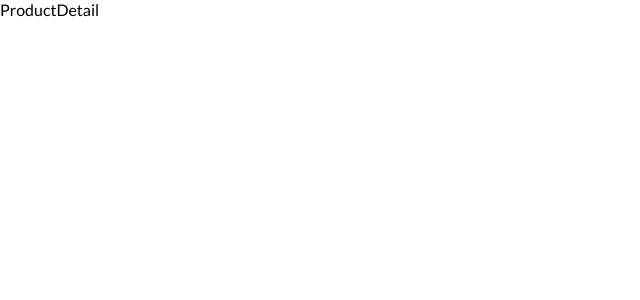
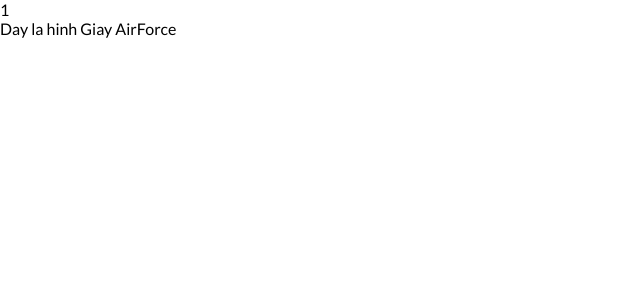
Before and after one commit to TrieuLee/tmdt-app, a React (Create React App) app in the folder ui-reactjs-user/: page /1/1 in a window 1280 px wide. Shown: the top 300 px of the page, without its empty margins (0-640 px from the left). Built offline with nearby package versions, Linux system fonts and the light colour scheme.

Commit message:
Router id

```diff
--- a/ui-reactjs-user/src/components/navbar/Navbar.jsx
+++ b/ui-reactjs-user/src/components/navbar/Navbar.jsx
@@ -1,9 +1,16 @@
 import React from "react";
 import { Link } from "react-router-dom";
 import "./navbar.scss";
+import { useParams } from "react-router-dom";
+import Records from "../../server.json";
 
 export default function Navbar() {
   const PF = process.env.REACT_APP_PUBLIC_FOLDER;
+  const { id } = useParams();
+  console.log(id);
+  if (id) {
+    Records.find((item) => item.category.name === id);
+  }
   return (
     <>
       <nav className="nav">
@@ -32,14 +39,22 @@
           </div>
         </div>
         <div className="navBottom">
-          <Link to="/airforce" className="menuItem">AIR FORCE</Link>
-          <Link to="/jordan" className="menuItem">JORDAN</Link>
-          <Link to="/blazer" className="menuItem">BLAZER</Link>
-          <Link to="/hippie" className="menuItem">HIPPIE</Link>
-          <Link to="/crater" className="menuItem">CRATER</Link>
-
+          <Link to="/airforce" className="menuItem">
+            AIR FORCE
+          </Link>
+          <Link to="/jordan" className="menuItem">
+            JORDAN
+          </Link>
+          <Link to="/blazer" className="menuItem">
+            BLAZER
+          </Link>
+          <Link to="/hippie" className="menuItem">
+            HIPPIE
+          </Link>
+          <Link to="/crater" className="menuItem">
+            CRATER
+          </Link>
         </div>
-
       </nav>
     </>
   );
--- a/ui-reactjs-user/src/components/productDetail/ProductDetail.js
+++ b/ui-reactjs-user/src/components/productDetail/ProductDetail.js
@@ -1,13 +1,23 @@
 import React from "react";
 import { useParams } from "react-router-dom";
 import Records from "../../server.json";
-import NotFound from "../notFound/NotFound";
 
 export default function ProductDetail() {
   const { id, itemID } = useParams();
-  const thisProduct = itemID
-    ? Records.find((item) => item.id === itemID)
-    : null;
+  if (itemID) {
+    Records.find((item) => item.id === itemID);
+  }
 
-  return <div>ProductDetail</div>;
+  console.log(typeof itemID);
+  return (
+    <>
+      <div>{itemID}</div>
+
+      {Records.filter((item) => item.id == itemID).map((item) => (
+        <div key={item.id}>
+          <div>Day la hinh {item.title}</div>
+        </div>
+      ))}
+    </>
+  );
 }
```
Also changed, not shown: ui-reactjs-user/src/components/productLayout/ProductLayout.js (+0 -9 lines).
